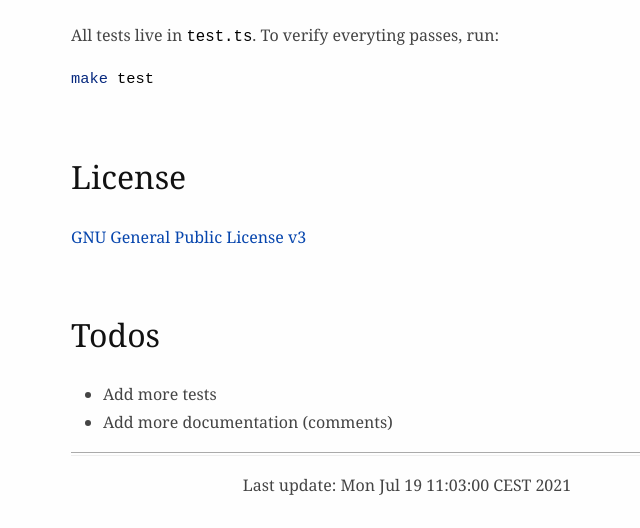
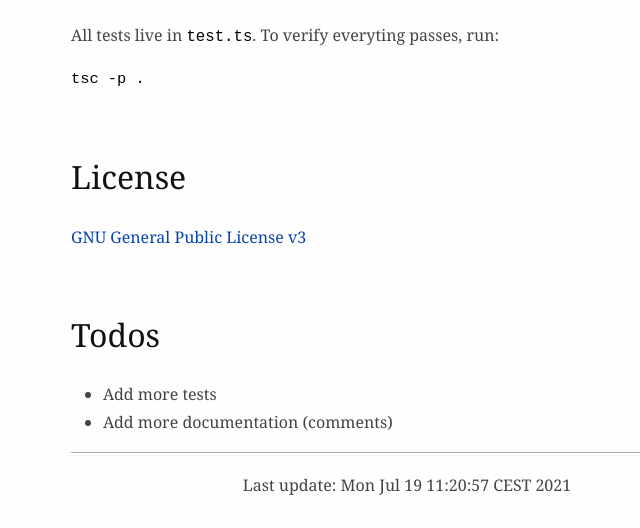
Before and after one commit to mgred/quickjs-types, a plain HTML site: page index.html in a window 1280 px wide. Shown: the part 801-1329 px from the top of the page, 233-873 px from the left. Drawn offline with Linux system fonts and the light colour scheme.

Commit message:
deploy: 9f20d4bf72193360f1818d4118bf6053db99569a

```diff
--- a/index.html
+++ b/index.html
@@ -95,7 +95,7 @@ code span.wa { color: #60a0b0; font-weight: bold; font-style: italic; } /* Warni
 <a class="sourceLine" id="cb2-6" title="6"><span class="fu">}</span></a></code></pre></div>
 <h2 id="tests">Tests</h2>
 <p>All tests live in <code>test.ts</code>. To verify everyting passes, run:</p>
-<div class="sourceCode" id="cb3"><pre class="sourceCode bash"><code class="sourceCode bash"><a class="sourceLine" id="cb3-1" title="1"><span class="fu">make</span> test</a></code></pre></div>
+<div class="sourceCode" id="cb3"><pre class="sourceCode bash"><code class="sourceCode bash"><a class="sourceLine" id="cb3-1" title="1"><span class="ex">tsc</span> -p .</a></code></pre></div>
 <h2 id="license">License</h2>
 <p><a href="https://www.gnu.org/licenses/gpl-3.0.en.html">GNU General Public License v3</a></p>
 <h2 id="todos">Todos</h2>
@@ -103,6 +103,6 @@ code span.wa { color: #60a0b0; font-weight: bold; font-style: italic; } /* Warni
 <li>Add more tests</li>
 <li>Add more documentation (comments)</li>
 </ul>
-<hr /><p style='text-align: center;'>Last update: Mon Jul 19 11:03:00 CEST 2021</p>
+<hr /><p style='text-align: center;'>Last update: Mon Jul 19 11:20:57 CEST 2021</p>
 </body>
 </html>
```
Also changed, not shown: footer.html (+1 -1 lines).
